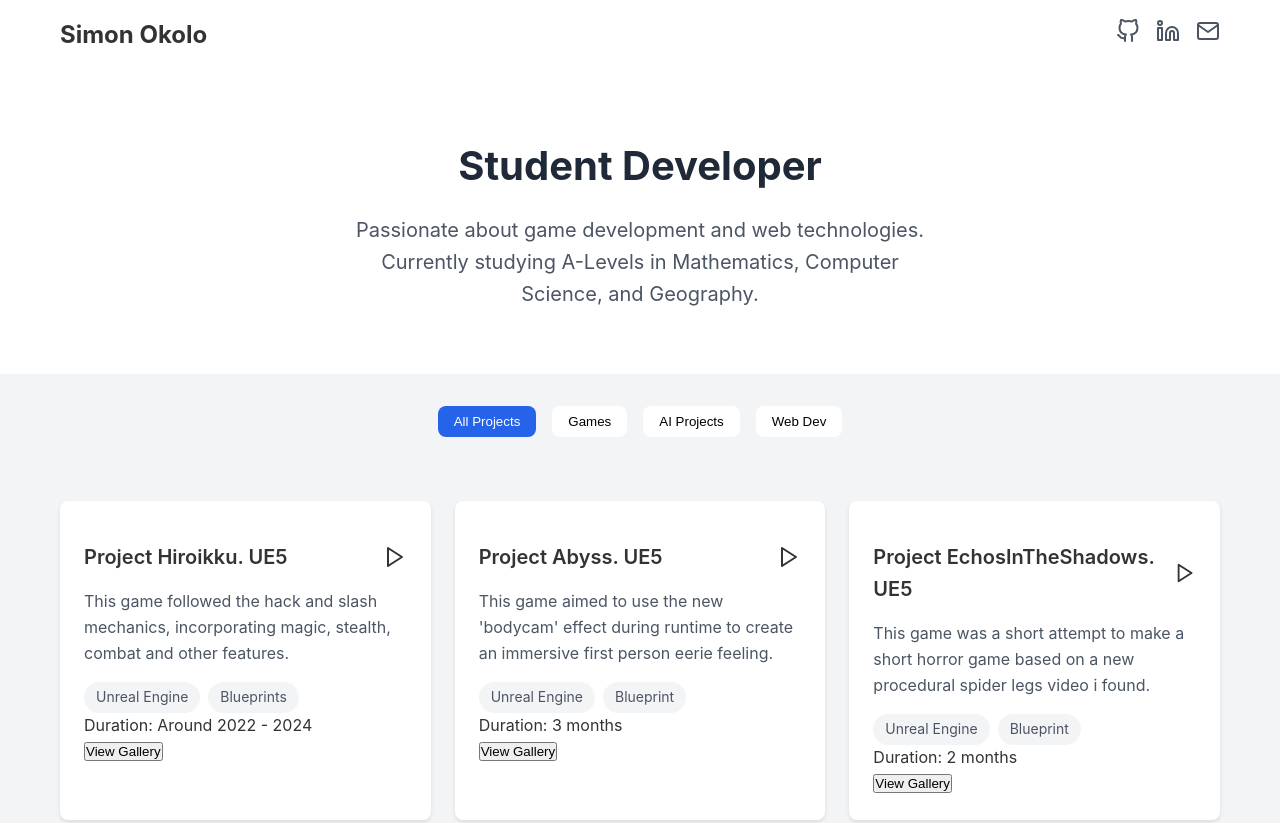
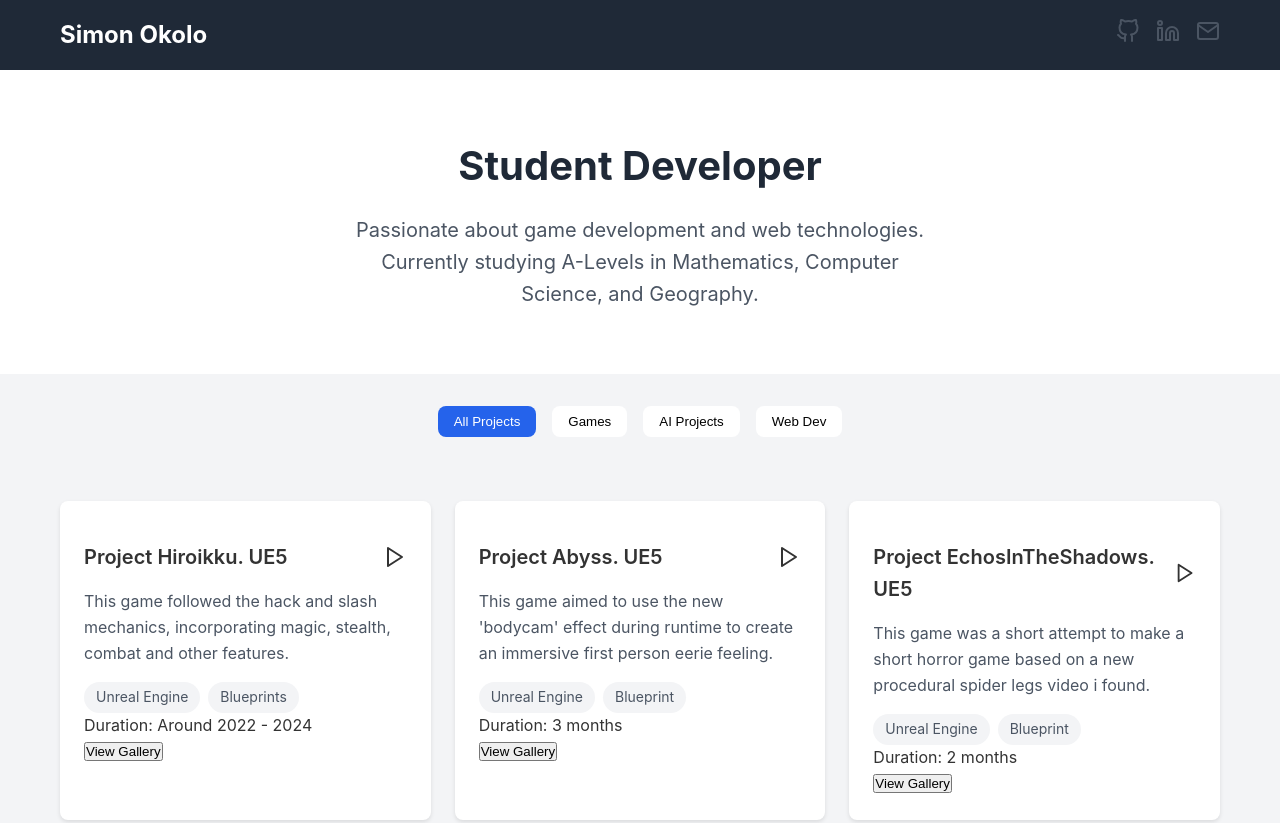
Before and after one commit to SimonOkolo/Portfolio, a plain HTML site: page index.html in a window 1280 px wide. Shown: the top 823 px of the page. Drawn offline with nearby package versions, Linux system fonts and the light colour scheme.

Commit message:
designUpdate

```diff
--- a/index.html
+++ b/index.html
@@ -29,12 +29,13 @@
 
         /* Header styles */
         header {
-            background: white;
+            background: #1f2937;
             box-shadow: 0 2px 4px rgba(0,0,0,0.1);
             padding: 1rem 0;
         }
 
         .header-content {
+            color: white;
             display: flex;
             justify-content: space-between;
             align-items: center;
```
